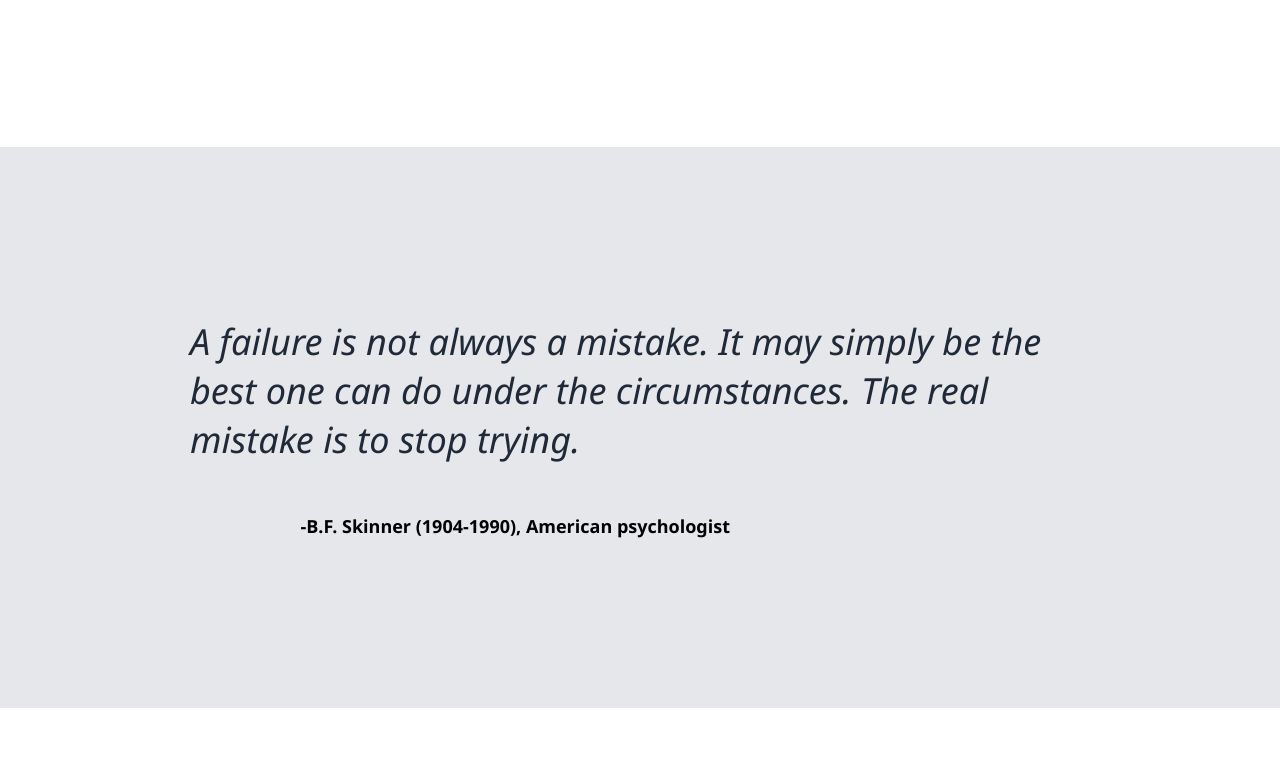
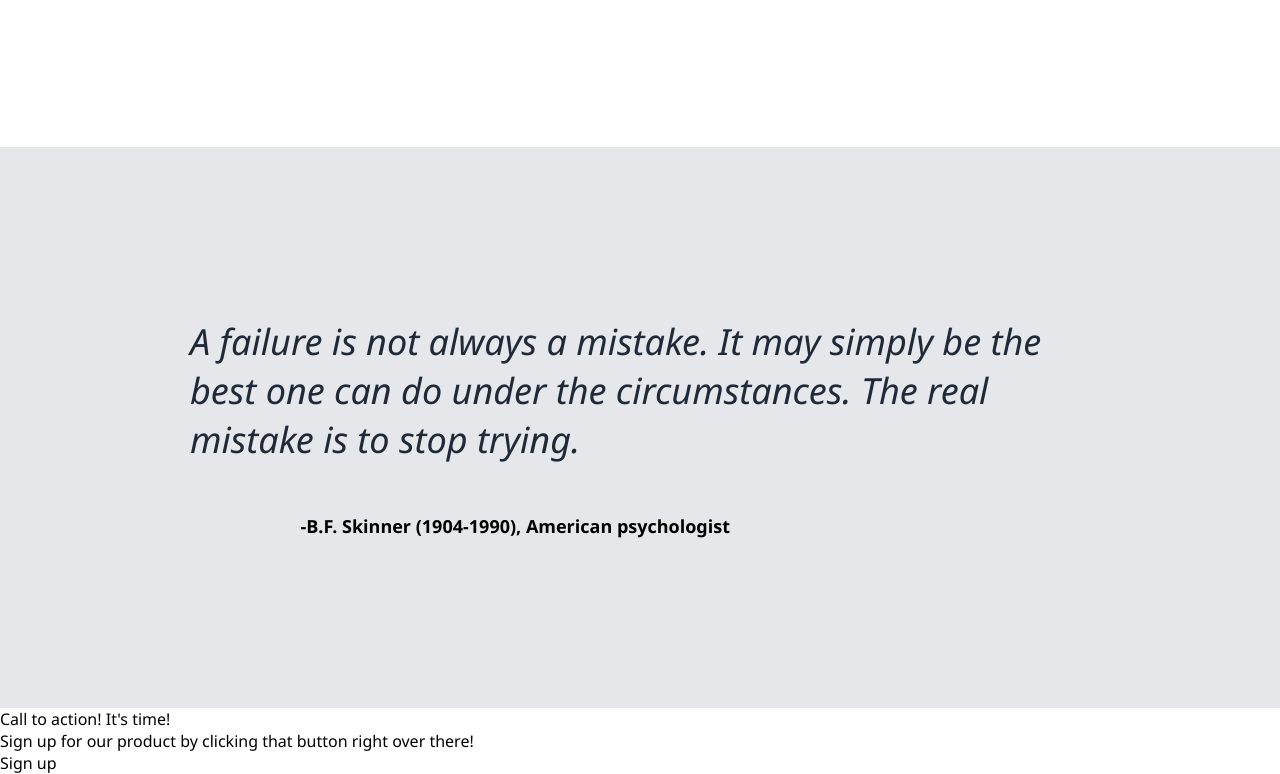
Before and after one commit to disori/odin-landing-page, a plain HTML site: page index.html in a window 1280 px wide. Shown: the part 1422-2196 px from the top of the page. Before the commit the page ends 2130 px from the top, so only its background shows below. Drawn offline with Linux system fonts and the light colour scheme.

Commit message:
Create sign-up section

```diff
--- a/index.html
+++ b/index.html
@@ -59,5 +59,14 @@
             </div>
             <div class="author">-B.F. Skinner (1904-1990), American psychologist</div>
         </div>
+
+        <div class="signup-section">
+            <div class="texts">
+                <div class="main-text">Call to action! It's time!</div>
+                <div class="sub-text">Sign up for our product by clicking that button right over there!</div>
+            </div>
+
+            <div class="button">Sign up</div>
+        </div>
     </body>
 </html>
```
